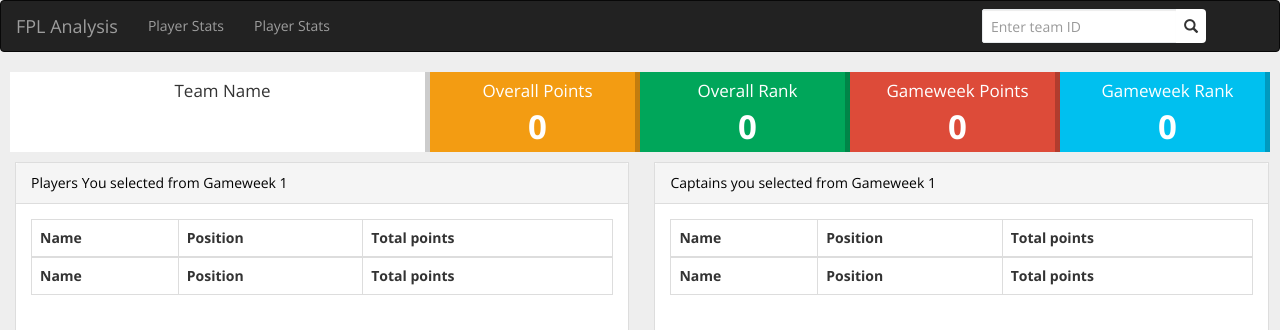
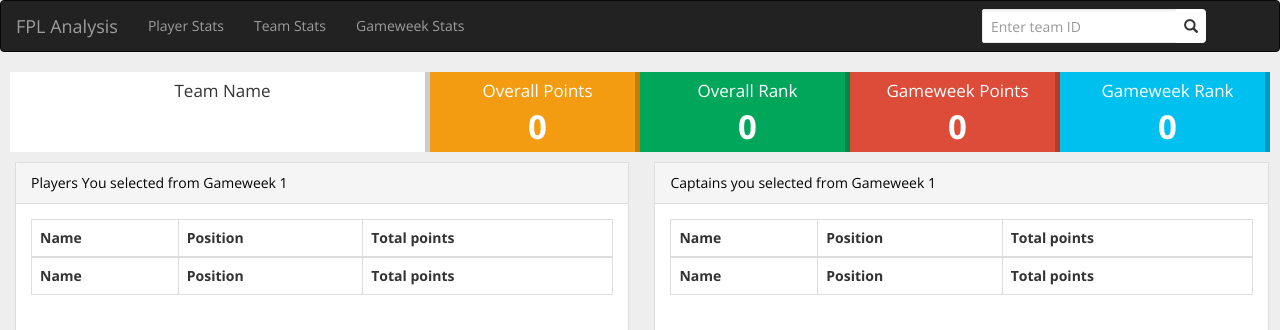
Before and after one commit to milanchheda/fplanalysis, a PHP site: page /teamStats.php in a window 1280 px wide. Shown: the top 330 px of the page. Run offline with PHP 8.4, Linux system fonts and the light colour scheme; the visitor is signed in with stand-in values (Sample User, id 1); data that the repository does not hold is empty; a stand-in replaces the project's code that opens the database connection; some libraries are stand-ins or nearby versions.

Commit message:
Minor navigation changes.

```diff
--- a/header.php
+++ b/header.php
@@ -2,7 +2,8 @@
 <?php
 $navigation = [
                 'playerStats.php' => 'Player Stats',
-                'teamStats.php' => 'Team Stats'
+                'teamStats.php' => 'Team Stats',
+                'gameweekStats.php' => 'Gameweek Stats'
                 ];
 $navUrls = '';
 foreach ($navigation as $key => $value) {
@@ -10,7 +11,7 @@ foreach ($navigation as $key => $value) {
     if(basename ($PHP_SELF,".php") == $key) {
         $class = "class='active'";
     }
-    $navUrls .= '<li ' . $class . '><a href="playerStats.php">Player Stats</a></li>';
+    $navUrls .= '<li ' . $class . '><a href="' . $key . '">' . $value . '</a></li>';
 }
 ?>
 <!DOCTYPE html>
```
